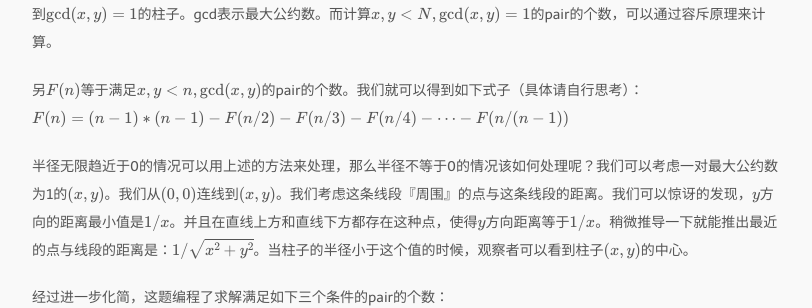
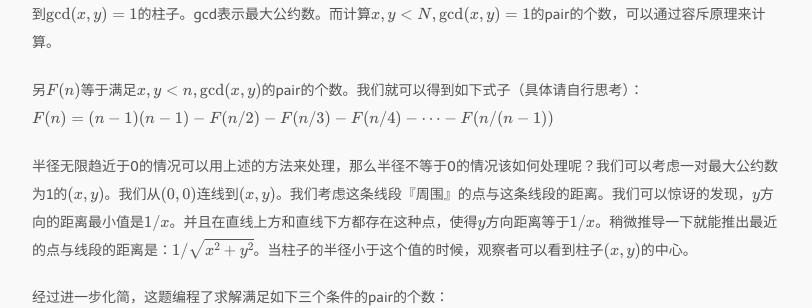
Before and after one commit to pkuphys/pkuphys.github.io, a Jekyll site: the page built from _posts/2016-08-14-algorithm-1.markdown, in a window 1280 px wide. Shown: the part 959-1267 px from the top of the page, without its empty margins (233-1045 px from the left). Built offline with Jekyll 4.4.1, drawn with Linux system fonts in a browser that asks for light colours; nearby versions of some CDN libraries; some web fonts are replaced; formulas are drawn with MathJax 3; comment, search, counter and statistics services are not loaded.

```diff
--- a/_posts/2016-08-14-algorithm-1.markdown
+++ b/_posts/2016-08-14-algorithm-1.markdown
@@ -33,7 +33,7 @@ Code Jam除了那么几次出非常坑的题之外，题目质量还是相当有
 
 另\\(F(n)\\)等于满足\\(x,y\lt n, \text{gcd}(x,y)\\)的pair的个数。我们就可以得到如下式子（具体请自行思考）：
 $$
-F(n)=(n-1)*(n-1)-F(n/2)-F(n/3)-F(n/4)-\cdots-F(n/(n-1))
+F(n)=(n-1)(n-1)-F(n/2)-F(n/3)-F(n/4)-\cdots-F(n/(n-1))
 $$
 
 半径无限趋近于0的情况可以用上述的方法来处理，那么半径不等于0的情况该如何处理呢？我们可以考虑一对最大公约数为1的\\((x,y)\\)。我们从\\((0,0)\\)连线到\\((x,y)\\)。我们考虑这条线段『周围』的点与这条线段的距离。我们可以惊讶的发现，\\(y\\)方向的距离最小值是\\(1/x\\)。并且在直线上方和直线下方都存在这种点，使得\\(y\\)方向距离等于\\(1/x\\)。稍微推导一下就能推出最近的点与线段的距离是：\\(1/\sqrt{x^2+y^2}\\)。当柱子的半径小于这个值的时候，观察者可以看到柱子\\((x,y)\\)的中心。
```
